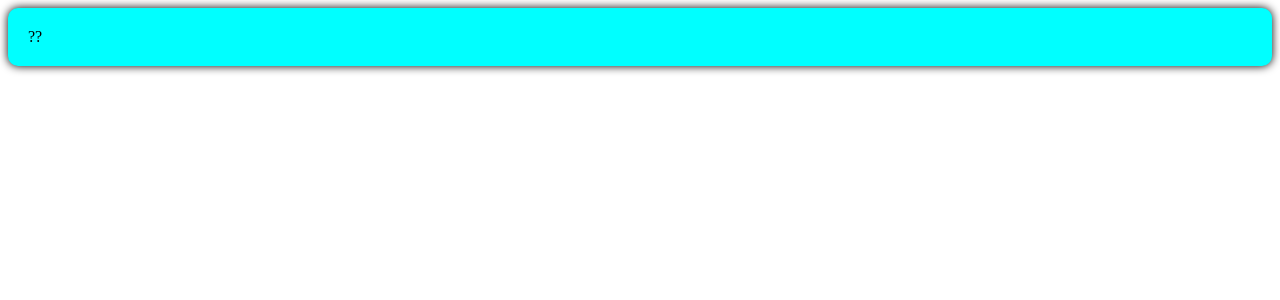
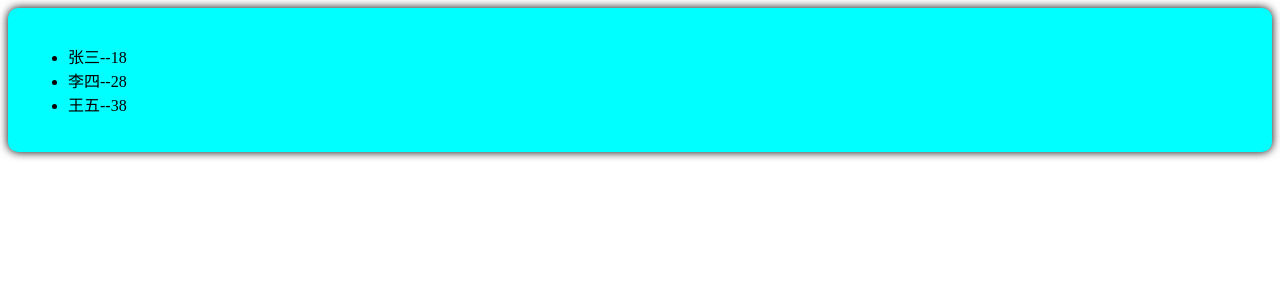
Before and after one commit to dorothy-yl/vue3, a Vue app: page / in a window 1280 px wide. Shown: the top 300 px of the page. Built offline with nearby package versions, Linux system fonts and the light colour scheme.

Commit message:
props的使用

```diff
--- a/src/App.vue
+++ b/src/App.vue
@@ -1,13 +1,17 @@
 <template>
-
-    <Person />
+    <Person :list="persons" />
 </template>
 
 
-<script lang="ts" setup name= "App">
+<script lang="ts" setup name="App">
+import Person from './components/Person.vue'
+import { reactive } from 'vue'
+import { type Persons } from '@/types'
 
-import Person from './components/Person.vue'
-
-
-
+let persons: Persons = reactive<Persons>([
+    { id: 'asyud7asfd01', name: '张三', age: 18 },
+    { id: 'asyud7asfd02', name: '李四', age: 28 },
+    { id: 'asyud7asfd03', name: '王五', age: 38 }
+])
+console.log(persons)
 </script>
--- a/src/components/Person.vue
+++ b/src/components/Person.vue
@@ -1,24 +1,29 @@
 <template>
     <div class="person">
-        ??
+        <ul>
+            <li v-for="p in list" :key="p.id">
+                {{p.name}}--{{p.age}}
+            </li>
+        </ul>
     </div>
 </template>
 
 
 <script lang="ts" setup name="Person">
-import { type PersonInter,type Persons } from '@/types'
+import { defineProps } from 'vue'
+import { type Persons } from '@/types'
+// // 接受a
+// defineProps(['a','list'])
 
-// let person:PersonInter = {id:'asyud7asfd0',name:'张三',age:60}
-let personList:Persons =[
-{id:'asyud7asfd01',name:'张三',age:60},
-{id:'asyud7asfd02',name:'李四',age:18},
-{id:'asyud7asfd03',name:'王五',age:20},
-]
+// // 接受a,同时将props保存起来
+// let x = defineProps(['a','b'])
+// console.log(x.a)
 
-
-
-
-
+// 接收+限制类型+指定默认值+限制必要性
+let props = withDefaults(defineProps<{list?:Persons}>(),{
+    list:()=>[{id:'asdasg01',name:'小猪佩奇',age:18}]
+})
+console.log(props)
 </script>
 
 <style scoped>
```
